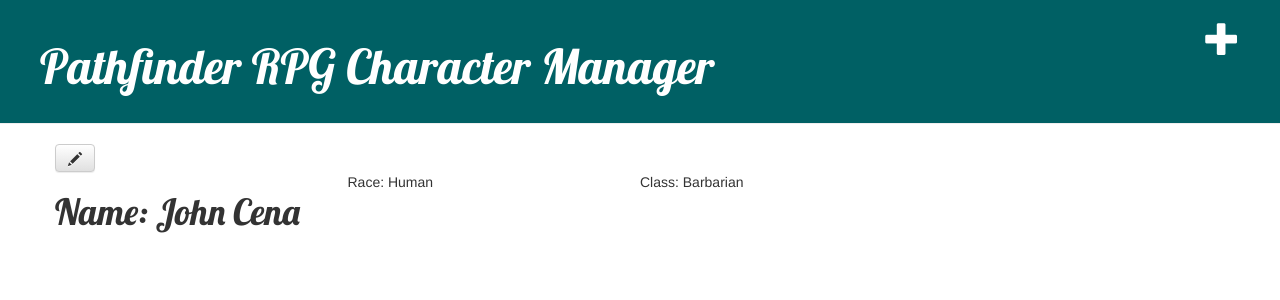
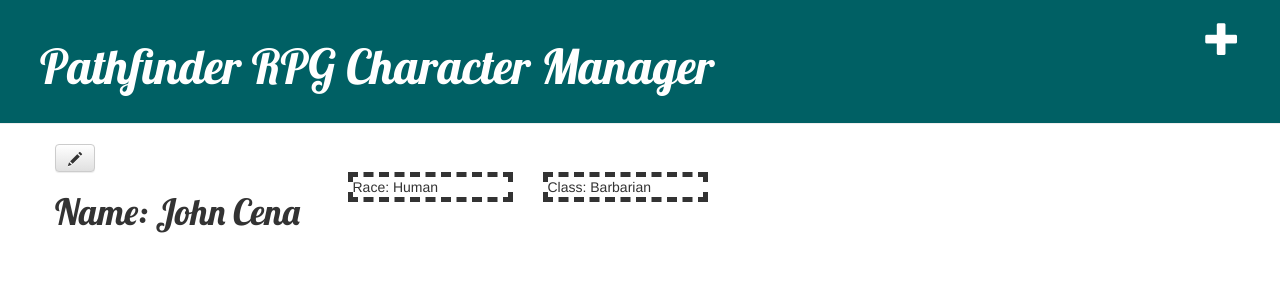
Before and after one commit to SandTNowhere/djangoexample, a Django app: page /character/1/ in a window 1280 px wide. Shown: the top 300 px of the page. Run offline with Django 3.2, Linux system fonts and the light colour scheme; data comes from the database, SQL or seed files in the repository; some libraries are stand-ins or nearby versions.

Commit message:
Test grid style

```diff
--- a/csheet/static/css/csheets.css
+++ b/csheet/static/css/csheets.css
@@ -42,6 +42,11 @@ h1, h2, h3, h4 {
     margin-bottom: 70px;
 }
 
+.col-md-2 > p {
+    border-style: dashed;
+    border-width: 5px;
+}
+
 .character h1 a, .character h1 a:visited {
     color: #000000;
 }
--- a/csheet/templates/csheet/character_detail.html
+++ b/csheet/templates/csheet/character_detail.html
@@ -6,8 +6,8 @@
     <div class="character">
     	<div class="row">
 	        <div class="col-md-3"><h1>Name: {{ character.name }}</h1></div>
-	        <div class="col-md-3"><p>Race: {{ character.race }}</p></div>
-	        <div class="col-md-3"><p>Class: {{ character.cclass }} </p></div>
+	        <div class="col-md-2"><p>Race: {{ character.race }}</p></div>
+	        <div class="col-md-2"><p>Class: {{ character.cclass }} </p></div>
         </div>
     </div>
 {% endblock %}
```
